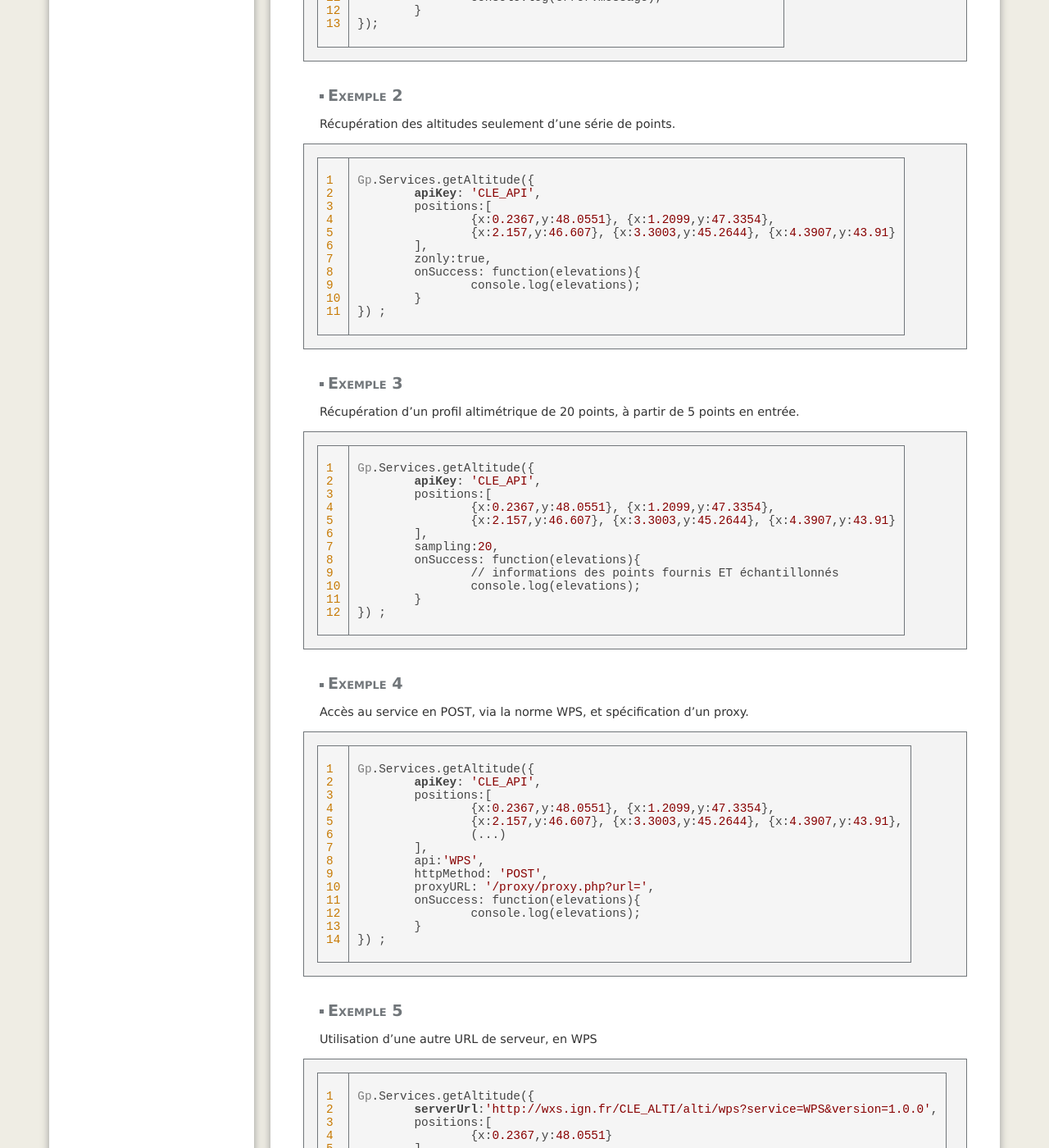
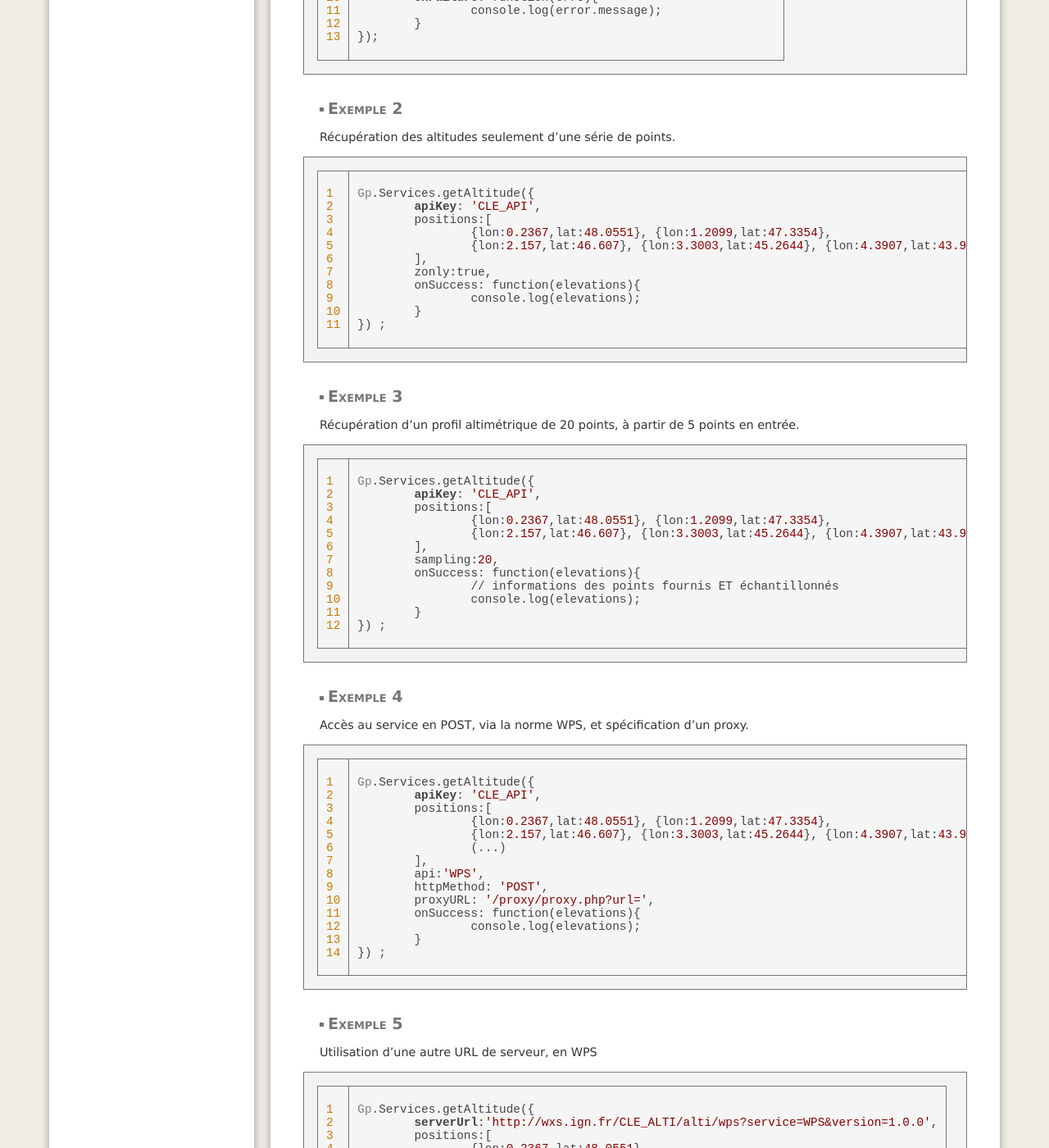
Before and after one commit to IGNF/evolution-apigeoportail, a Jekyll site: the page built from bibacces/dd_services_altimetrie.md, in a window 1280 px wide and 1400 px high, scrolled down 2463 px. Shown: the whole window at 82% size. Built offline with Jekyll 4.4.1, drawn with Linux system fonts in a browser that asks for light colours; nearby versions of some CDN libraries; some web fonts are replaced; some of the changed text lies outside the part shown.

Commit message:
Update dd_services_altimetrie.md
modification des spécifications du service d'alti : l'option position prend des coordonnées de type {lon/lat}

```diff
--- a/bibacces/dd_services_altimetrie.md
+++ b/bibacces/dd_services_altimetrie.md
@@ -31,7 +31,7 @@ La fonction prend en paramètre d'entrée un objet dont les propriétés peuvent
 Paramètre | Type | Opt. | Valeur
 - |-|-|-|
 outputFormat | string | Conditionnel | Le format de la réponse du service alti : 'xml' ou 'json'. Ce paramètre déterminera l'extension '.xml' ou '.json' du service dans le cas de l'API REST, ou la valeur du paramètre 'format' dans le cas de la norme WPS. Nécessaire si serverUrl est renseigné, et qu'on souhaite passer par l'API REST, pour connaître le format dans lequel sera fournie la réponse (pour son traitement). Non nécessaire pour la norme WPS. Par défaut, ce paramètre vaut 'xml'.
-positions | Array({x,y}) | Obligatoire | Tableau contenant les coordonnées des points (CRS:84) dont on veut connaître les altitudes (ou à partir desquelles on va calculer le profil). Minimum 2 éléments si on souhaite calculer un profil altimétrique (ElevationLine). Maximum 50 éléments.
+positions | Array({lon,lat}) | Obligatoire | Tableau contenant les coordonnées des points (CRS:84) dont on veut connaître les altitudes (ou à partir desquelles on va calculer le profil). Minimum 2 éléments si on souhaite calculer un profil altimétrique (ElevationLine). Maximum 50 éléments.
 sampling | Integer | Optionnel | Nombre de points à utiliser pour déterminer le tracé d'un profil altimétrique, compris entre 2 et 5000. A spécifier lorsqu'on souhaite accéder à cette fonctionnalité. Dans ce cas, les points fournis en entrée (au minimum de deux) servent à déterminer l'axe planimétrique le long duquel le profil doit être calculé. Si le paramètre sampling n'est pas spécifié, c'est le service Elevation qui sera interrogé (altitudes simples calculées pour les points fournis).
 api | string | Optionnel | Manière d'accéder au service : 'REST' (via l'API REST) ou 'WPS' (via la norme WPS). Par défaut, on utilise l'API REST.
 zonly | boolean | Optionnel | Permet de ne récupérer que les altitudes en sortie s'il vaut 'true'. Vaut 'false' par défaut. Non pris en compte dans le cas d'un calcul de profil altimétrique.
@@ -76,7 +76,7 @@ Récupération de l'altitude d'un point à partir de ses coordonnées, et utilis
 Gp.Services.getAltitude({
 	apiKey: 'CLE_API',
 	positions:[
-		{x:0.2367,y:48.0551}
+		{lon:0.2367,lat:48.0551}
 	],
 	onSuccess: function(elevations){
 		// affiche les informations du point fourni
@@ -96,8 +96,8 @@ Récupération des altitudes seulement d'une série de points.
 Gp.Services.getAltitude({
 	apiKey: 'CLE_API',
 	positions:[
-		{x:0.2367,y:48.0551}, {x:1.2099,y:47.3354},
-		{x:2.157,y:46.607}, {x:3.3003,y:45.2644}, {x:4.3907,y:43.91}
+		{lon:0.2367,lat:48.0551}, {lon:1.2099,lat:47.3354},
+		{lon:2.157,lat:46.607}, {lon:3.3003,lat:45.2644}, {lon:4.3907,lat:43.91}
 	],
 	zonly:true,
 	onSuccess: function(elevations){
@@ -114,8 +114,8 @@ Récupération d'un profil altimétrique de 20 points, à partir de 5 points en
 Gp.Services.getAltitude({
 	apiKey: 'CLE_API',
 	positions:[
-		{x:0.2367,y:48.0551}, {x:1.2099,y:47.3354},
-		{x:2.157,y:46.607}, {x:3.3003,y:45.2644}, {x:4.3907,y:43.91}
+		{lon:0.2367,lat:48.0551}, {lon:1.2099,lat:47.3354},
+		{lon:2.157,lat:46.607}, {lon:3.3003,lat:45.2644}, {lon:4.3907,lat:43.91}
 	],
 	sampling:20,
 	onSuccess: function(elevations){
@@ -133,8 +133,8 @@ Accès au service en POST, via la norme WPS, et spécification d'un proxy.
 Gp.Services.getAltitude({
 	apiKey: 'CLE_API',
 	positions:[
-		{x:0.2367,y:48.0551}, {x:1.2099,y:47.3354},
-		{x:2.157,y:46.607}, {x:3.3003,y:45.2644}, {x:4.3907,y:43.91},
+		{lon:0.2367,lat:48.0551}, {lon:1.2099,lat:47.3354},
+		{lon:2.157,lat:46.607}, {lon:3.3003,lat:45.2644}, {lon:4.3907,lat:43.91},
 		(...)
 	],
 	api:'WPS',
@@ -155,7 +155,7 @@ Utilisation d'une autre URL de serveur, en WPS
 Gp.Services.getAltitude({
 	serverUrl:'http://wxs.ign.fr/CLE_ALTI/alti/wps?service=WPS&version=1.0.0',
 	positions:[
-		{x:0.2367,y:48.0551}
+		{lon:0.2367,lat:48.0551}
 	],
 	api:'WPS',
 	onSuccess: function(elevations){
@@ -173,7 +173,7 @@ Gp.Services.getAltitude({
 	serverUrl: 'http://wxs.ign.fr/CLE_API/alti/rest/Elevation.xml',
 	outputFormat:'xml',
 	positions:[
-		{x:0.2367,y:48.0551}
+		{lon:0.2367,lat:48.0551}
 	],
 	api:'REST',
 	onSuccess: function(elevations){
```
